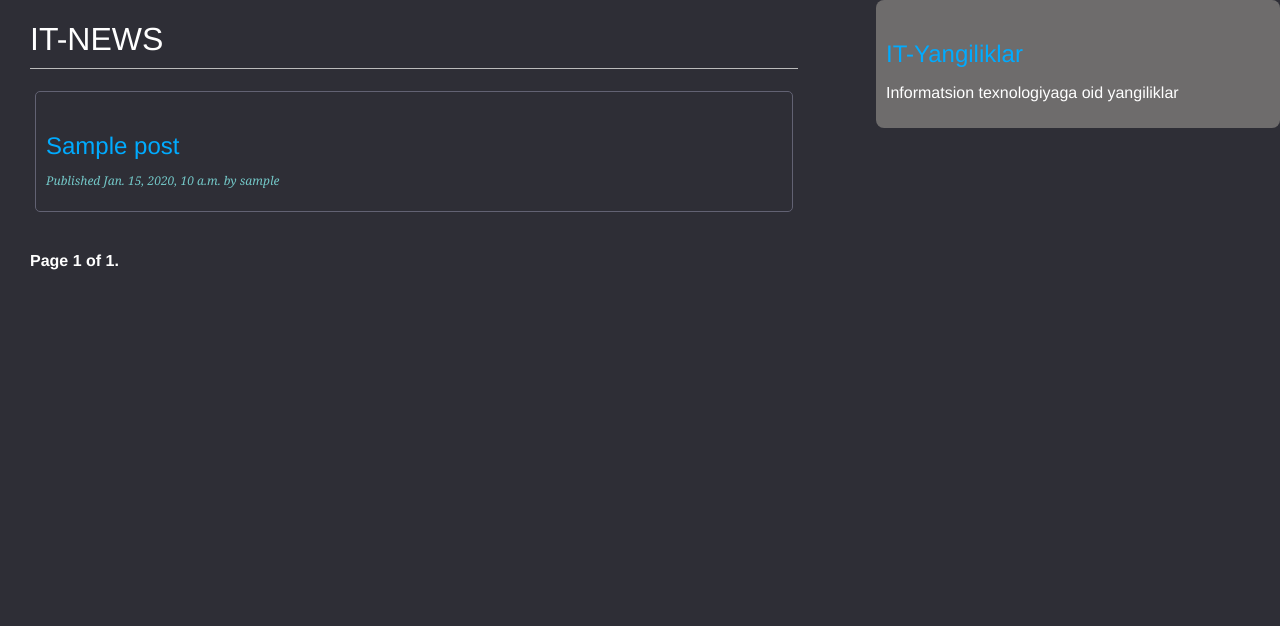
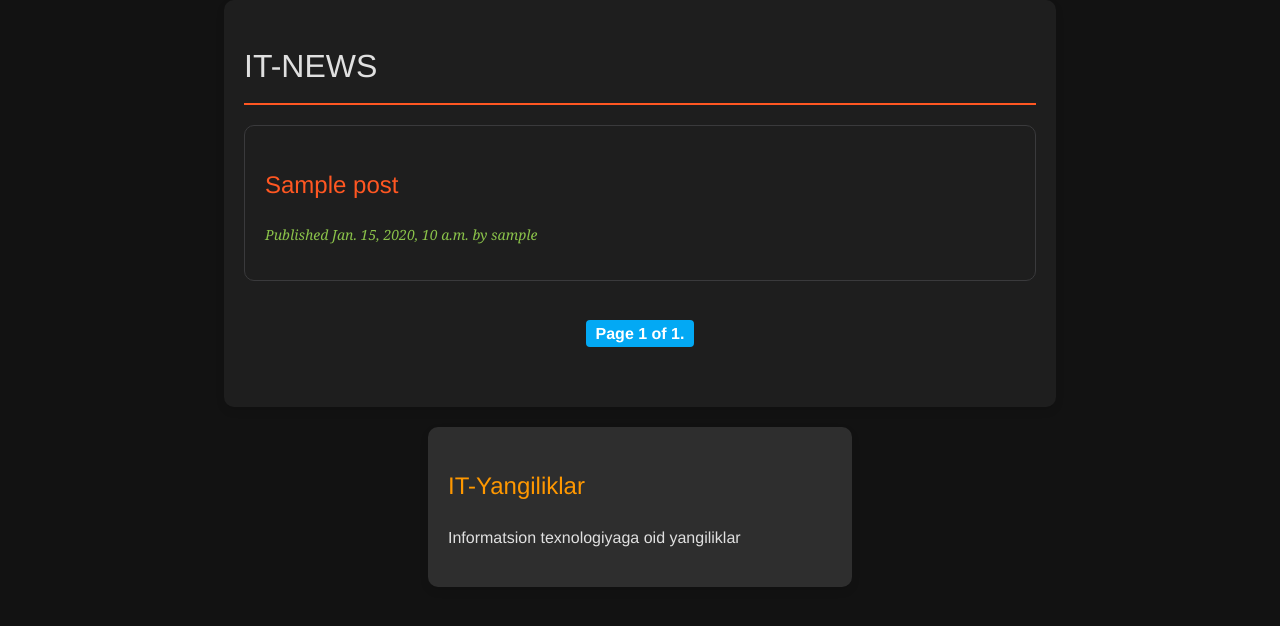
Before and after one commit to AliAndUzb/blog_site, a Django app: page / in a window 1280 px wide. Shown: the top 626 px of the page. Run offline with Django 4.2, Linux system fonts and the light colour scheme; tables that the repository leaves empty hold one stand-in row (values such as "Sample post").

Commit message:
add blog.css

```diff
--- a/static/css/blog.css
+++ b/static/css/blog.css
@@ -1,110 +1,172 @@
+/* Global Styles */
 body {
     margin: 0;
     padding: 0;
-    font-family: helvetica, sans-serif;
-    background-color: #2e2e36;
-    color: white;
+    font-family: 'Helvetica Neue', Helvetica, Arial, sans-serif;
+    background-color: #121212;
+    color: #e0e0e0;
+    line-height: 1.6;
+    font-size: 16px;
 }
 
+/* Links */
 a {
-    color: #00abff;
+    color: #ff5722;
     text-decoration: none;
+    transition: color 0.3s ease;
+}
+
+a:hover {
+    color: #ff9800;
+    text-decoration: underline;
+}
+
+/* Headings */
+h1, h2, h3 {
+    font-weight: 300;
+    margin-bottom: 20px;
 }
 
 h1 {
-    font-weight: normal;
-    border-bottom: 1px solid #bbb;
-    padding: 0 0 10px 0;
+    border-bottom: 2px solid #ff5722;
+    padding-bottom: 10px;
 }
 
 h2 {
-    font-weight: normal;
-    margin: 30px 0 0;
-    color: #00abff
+    color: #ff9800;
 }
 
+h3 {
+    color: #ffc107;
+}
+
+/* Content and Sidebar */
 #content {
-    float: left;
-    width: 60%;
-    padding: 0 0 0 30px;
+    width: 65%;
+    padding: 20px;
+    box-sizing: border-box;
+    margin: 0 auto;
+    background-color: #1e1e1e;
+    border-radius: 10px;
+    box-shadow: 0 4px 8px rgba(0, 0, 0, 0.1);
 }
 
 #sidebar {
-    float: right;
     width: 30%;
-    padding: 10px;
-    background: #6e6c6c;
-    height: 100%;
-    border-radius: 8px;
+    padding: 20px;
+    background: #2e2e2e;
+    border-radius: 10px;
+    box-shadow: 0 4px 8px rgba(0, 0, 0, 0.1);
+    margin: 20px auto;
 }
 
 p.date {
-    color: #73c7c7;
-    font-family: georgia, serif;
-    font-size: 12px;
+    color: #8bc34a;
+    font-family: Georgia, 'Times New Roman', Times, serif;
+    font-size: 14px;
     font-style: italic;
 }
 
-/* pagination */
+/* Pagination */
 .pagination {
     margin: 40px 0;
     font-weight: bold;
+    display: flex;
+    justify-content: center;
+    gap: 10px;
 }
 
-/* forms */
+.pagination a {
+    color: #03a9f4;
+}
+
+.pagination .current {
+    color: #fff;
+    background-color: #03a9f4;
+    padding: 5px 10px;
+    border-radius: 4px;
+}
+
+/* Forms */
 label {
-    float: left;
-    clear: both;
-    color: #333;
-    margin-bottom: 4px;
+    display: block;
+    color: #e0e0e0;
+    margin-bottom: 8px;
+    font-weight: bold;
 }
 
 input, textarea {
-    clear: both;
-    float: left;
-    margin: 0 0 10px;
-    background: #ededed;
-    border: 0;
-    padding: 6px 10px;
-    font-size: 12px;
+    width: 100%;
+    padding: 10px;
+    margin-bottom: 20px;
+    background: #2e2e2e;
+    border: 1px solid #555;
+    border-radius: 4px;
+    color: #e0e0e0;
+    font-size: 16px;
+    box-sizing: border-box;
 }
 
 input[type=submit] {
     font-weight: bold;
-    background: #00abff;
+    background: #ff5722;
     color: #fff;
-    padding: 10px 20px;
-    font-size: 14px;
+    padding: 12px 20px;
+    font-size: 16px;
     text-transform: uppercase;
+    border: none;
+    cursor: pointer;
+    border-radius: 4px;
+    transition: background 0.3s ease;
+}
+
+input[type=submit]:hover {
+    background: #ff9800;
 }
 
 .errorlist {
-    color: #cc0033;
-    float: left;
-    clear: both;
+    color: #f44336;
     padding-left: 10px;
 }
 
-/* comments */
+/* Comments */
 .comment {
     padding: 10px;
+    background: #2e2e2e;
+    margin-bottom: 10px;
+    border-radius: 4px;
 }
 
 .comment:nth-child(even) {
-    background: #efefef;
+    background: #3a3a3c;
 }
 
 .comment .info {
     font-weight: bold;
-    font-size: 12px;
-    color: #fc0202;
+    font-size: 14px;
+    color: #ff4081;
 }
+
+/* Posts */
 .post {
-    border: 1px solid #626273;
-    padding: 10px;
-    border-radius: 5px;
-    margin:5px;
+    border: 1px solid #3a3a3c;
+    padding: 20px;
+    border-radius: 10px;
+    margin-bottom: 20px;
+    background-color: #1e1e1e;
+    transition: background-color 0.3s ease, box-shadow 0.3s ease;
 }
+
 .post:hover {
-    background-color: #51515b;
+    background-color: #333;
+    box-shadow: 0 8px 16px rgba(0, 0, 0, 0.2);
 }
+
+/* Footer */
+footer {
+    background-color: #212121;
+    color: #bdbdbd;
+    padding: 20px;
+    text-align: center;
+    border-top: 1px solid #424242;
+}
```
